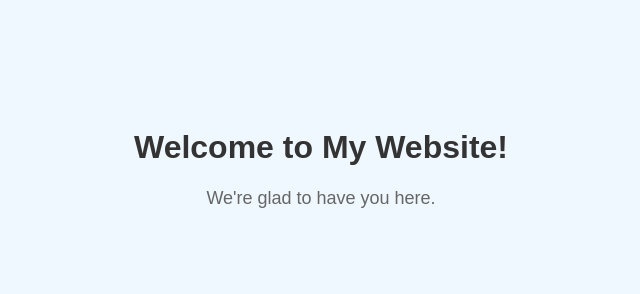
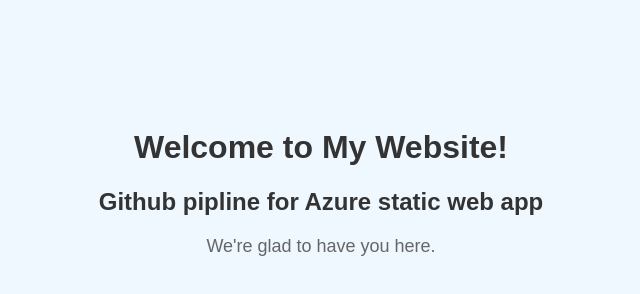
Before and after one commit to hayath8888/AzurePipelineRepo, a plain HTML site: page index.html in a window 1280 px wide. Shown: the whole page, without its empty margins (319-959 px from the left). Drawn offline with Linux system fonts and the light colour scheme.

Commit message:
Update index.html

```diff
--- a/index.html
+++ b/index.html
@@ -10,7 +10,7 @@
             text-align: center;
             padding-top: 100px;
         }
-        h1 {
+        h1,h2 {
             color: #333;
         }
         p {
@@ -21,6 +21,7 @@
 </head>
 <body>
     <h1>Welcome to My Website!</h1>
+    <h2>Github pipline for Azure static web app</h2>
     <p>We're glad to have you here.</p>
 </body>
 </html>
```
